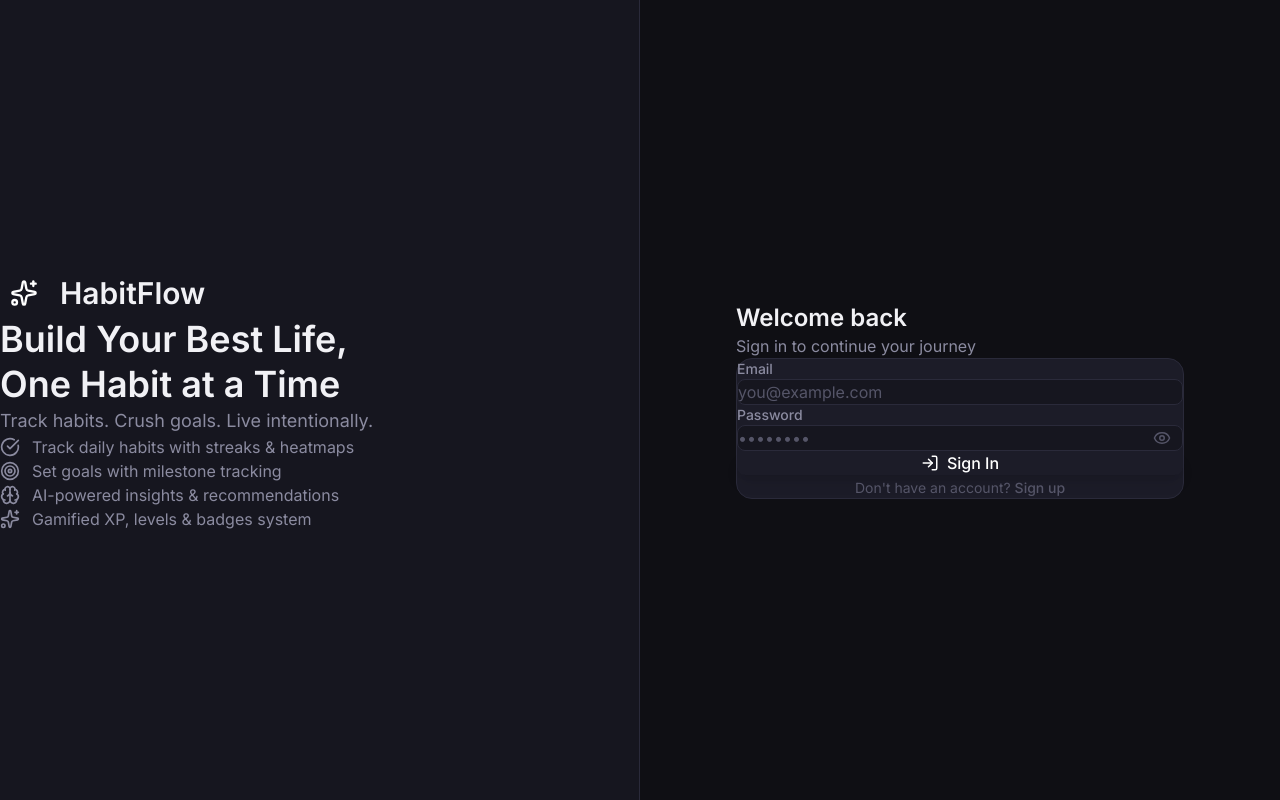
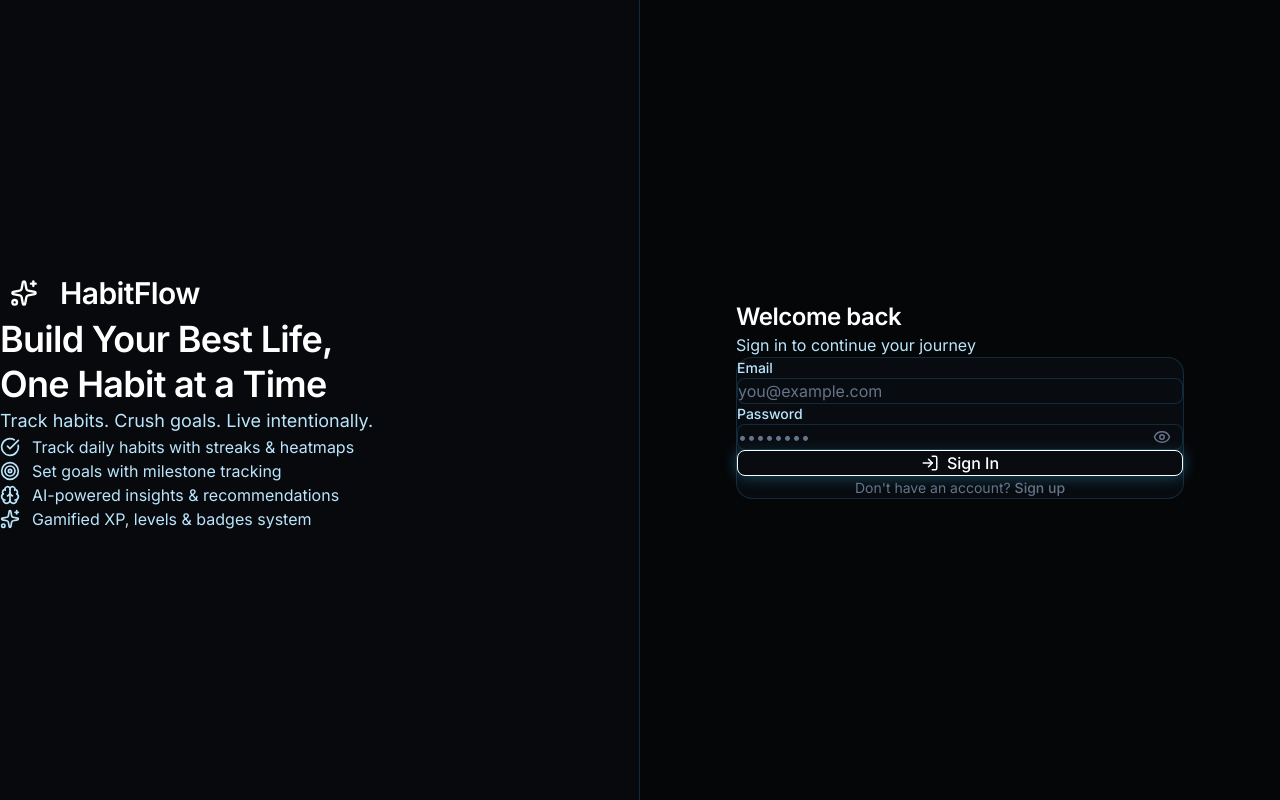
Before and after one commit to subhashdoc234xyz/habitflow.2, a React (Vite) app: page /auth in a window 1280 px wide. Built offline with nearby package versions, Linux system fonts and the light colour scheme; no server answers.

Commit message:
UI Redesign: Obsidian Sky Blue theme with glassmorphism

```diff
--- a/src/components/layout/Sidebar.jsx
+++ b/src/components/layout/Sidebar.jsx
@@ -35,7 +35,7 @@ export default function Sidebar() {
       <aside
         className={`
           hidden lg:flex flex-col fixed left-0 top-0 h-full z-30
-          bg-[var(--bg-secondary)] border-r border-[var(--border)]
+          glass border-r border-[var(--border)] border-l-0 border-y-0 rounded-none
           transition-all duration-300 ease-in-out
           ${collapsed ? 'w-20' : 'w-60'}
         `}
@@ -106,7 +106,7 @@ export default function Sidebar() {
       </aside>
 
       {/* Mobile Bottom Nav */}
-      <nav className="lg:hidden fixed bottom-0 left-0 right-0 z-30 bg-[var(--bg-secondary)] border-t border-[var(--border)] safe-area-bottom">
+      <nav className="lg:hidden fixed bottom-0 left-0 right-0 z-30 glass border-t border-[var(--border)] border-x-0 border-b-0 rounded-none safe-area-bottom">
         <div className="flex justify-around items-center py-2">
           {navItems.slice(0, 5).map((item) => (
             <NavLink
--- a/src/components/layout/TopBar.jsx
+++ b/src/components/layout/TopBar.jsx
@@ -9,7 +9,7 @@ export default function TopBar({ onMenuToggle }) {
   const today = new Date();
 
   return (
-    <header className="sticky top-0 z-20 bg-[var(--bg-primary)]/80 backdrop-blur-lg border-b border-[var(--border)]">
+    <header className="sticky top-0 z-20 glass border-b border-[var(--border)] border-x-0 border-t-0 rounded-none">
       <div className="flex items-center justify-between px-6 py-4">
         <div className="flex items-center gap-4">
           {/* Mobile menu toggle */}
--- a/src/components/ui/Button.jsx
+++ b/src/components/ui/Button.jsx
@@ -1,11 +1,11 @@
 import { forwardRef } from 'react';
 
 const variants = {
-  primary: 'bg-accent hover:bg-accent-light text-white shadow-lg hover:shadow-accent/25',
-  secondary: 'bg-[var(--bg-card)] hover:bg-[var(--bg-hover)] text-[var(--text-primary)] border border-[var(--border)]',
-  ghost: 'hover:bg-[var(--bg-hover)] text-[var(--text-secondary)]',
-  danger: 'bg-red-600 hover:bg-red-700 text-white',
-  success: 'bg-green-600 hover:bg-green-700 text-white',
+  primary: 'bg-accent hover:bg-accent-light text-white shadow-[0_0_15px_rgba(56,189,248,0.4)] hover:shadow-[0_0_25px_rgba(56,189,248,0.6)] border border-accent-light/50',
+  secondary: 'glass hover:bg-[var(--bg-hover)] text-[var(--text-primary)] hover:border-accent/50 hover:shadow-[0_0_15px_rgba(56,189,248,0.2)]',
+  ghost: 'hover:bg-[var(--bg-hover)] text-[var(--text-secondary)] hover:text-[var(--text-primary)]',
+  danger: 'bg-red-600/80 hover:bg-red-500 text-white border border-red-500/50 shadow-[0_0_10px_rgba(239,68,68,0.2)]',
+  success: 'bg-green-600/80 hover:bg-green-500 text-white border border-green-500/50 shadow-[0_0_10px_rgba(34,197,94,0.2)]',
 };
 
 const sizes = {
--- a/src/components/ui/Card.jsx
+++ b/src/components/ui/Card.jsx
@@ -3,7 +3,7 @@ export default function Card({ children, className = '', hover = true, glow = fa
     <div
       onClick={onClick}
       className={`
-        bg-[var(--bg-card)] border border-[var(--border)] rounded-xl p-5
+        glass rounded-xl p-5 relative overflow-hidden
         ${hover ? 'card-hover cursor-pointer' : ''}
         ${glow ? 'glow-accent' : ''}
         ${onClick ? 'cursor-pointer' : ''}
@@ -11,6 +11,8 @@ export default function Card({ children, className = '', hover = true, glow = fa
       `}
       {...props}
     >
+      {/* Optional shine effect for premium look */}
+      <div className="absolute inset-0 bg-gradient-to-tr from-white/0 via-white/5 to-white/0 opacity-0 group-hover:opacity-100 transition-opacity duration-500 pointer-events-none" />
       {children}
     </div>
   );
--- a/src/components/ui/Modal.jsx
+++ b/src/components/ui/Modal.jsx
@@ -37,8 +37,8 @@ export default function Modal({ isOpen, onClose, title, children, size = 'md' })
       <div className="fixed inset-0 bg-black/60 backdrop-blur-sm" />
       <div
         className={`
-          relative w-full ${sizes[size]} bg-[var(--bg-card)] border border-[var(--border)]
-          rounded-xl shadow-2xl animate-slide-up
+          relative w-full ${sizes[size]} glass overflow-hidden
+          rounded-xl shadow-[0_20px_50px_rgba(0,0,0,0.5)] animate-slide-up
         `}
       >
         <div className="flex items-center justify-between p-5 border-b border-[var(--border)]">
--- a/src/styles/globals.css
+++ b/src/styles/globals.css
@@ -2,20 +2,20 @@
 @import "tailwindcss";
 
 :root {
-  --bg-primary: #0f0f14;
-  --bg-secondary: #16161f;
-  --bg-card: #1c1c28;
-  --bg-hover: #23232f;
-  --border: #2a2a3a;
-  --accent: #6366f1;
-  --accent-light: #818cf8;
-  --accent-glow: rgba(99, 102, 241, 0.15);
+  --bg-primary: #050608;
+  --bg-secondary: rgba(10, 12, 16, 0.65);
+  --bg-card: rgba(15, 20, 28, 0.45);
+  --bg-hover: rgba(56, 189, 248, 0.12);
+  --border: rgba(56, 189, 248, 0.18);
+  --accent: #38bdf8;
+  --accent-light: #7dd3fc;
+  --accent-glow: rgba(56, 189, 248, 0.5);
   --success: #22c55e;
   --warning: #f59e0b;
   --danger: #ef4444;
-  --text-primary: #f1f1f5;
-  --text-secondary: #8b8ba0;
-  --text-muted: #555568;
+  --text-primary: #ffffff;
+  --text-secondary: #bae6fd;
+  --text-muted: #64748b;
 }
 
 * {
@@ -35,6 +35,7 @@ body {
 h1, h2, h3, h4, h5, h6 {
   font-family: '"Plus Jakarta Sans"', 'Inter', sans-serif;
   font-weight: 600;
+  letter-spacing: -0.02em;
 }
 
 input, textarea, select {
@@ -46,96 +47,99 @@ input, textarea, select {
   width: 6px;
 }
 ::-webkit-scrollbar-track {
-  background: var(--bg-secondary);
+  background: var(--bg-primary);
 }
 ::-webkit-scrollbar-thumb {
   background: var(--border);
   border-radius: 3px;
 }
 ::-webkit-scrollbar-thumb:hover {
-  background: var(--text-muted);
+  background: var(--accent);
 }
 
 /* Animations */
 @keyframes fadeIn {
-  from { opacity: 0; transform: translateY(8px); }
-  to { opacity: 1; transform: translateY(0); }
+  from { opacity: 0; transform: translateY(12px); filter: blur(4px); }
+  to { opacity: 1; transform: translateY(0); filter: blur(0); }
 }
 
 @keyframes slideUp {
-  from { opacity: 0; transform: translateY(20px); }
-  to { opacity: 1; transform: translateY(0); }
+  from { opacity: 0; transform: translateY(24px) scale(0.98); }
+  to { opacity: 1; transform: translateY(0) scale(1); }
 }
 
 @keyframes pulseGlow {
-  0%, 100% { box-shadow: 0 0 5px var(--accent-glow); }
-  50% { box-shadow: 0 0 20px var(--accent-glow); }
+  0%, 100% { box-shadow: 0 0 10px var(--accent-glow), inset 0 0 5px var(--accent-glow); }
+  50% { box-shadow: 0 0 30px var(--accent-glow), inset 0 0 15px var(--accent-glow); }
 }
 
 @keyframes checkBounce {
-  0% { transform: scale(1); }
-  50% { transform: scale(1.3); }
-  100% { transform: scale(1); }
+  0% { transform: scale(0.8); opacity: 0; }
+  50% { transform: scale(1.4); opacity: 1; }
+  100% { transform: scale(1); opacity: 1; }
 }
 
 @keyframes firePulse {
-  0%, 100% { transform: scale(1); }
-  50% { transform: scale(1.15); }
+  0%, 100% { transform: scale(1); filter: drop-shadow(0 0 5px rgba(249, 115, 22, 0.4)); }
+  50% { transform: scale(1.15); filter: drop-shadow(0 0 15px rgba(249, 115, 22, 0.8)); }
 }
 
 @keyframes xpFill {
-  from { width: 0%; }
+  from { width: 0%; filter: brightness(2); }
+  to { filter: brightness(1); }
 }
 
-@keyframes confettiFall {
-  0% { transform: translateY(-100vh) rotate(0deg); opacity: 1; }
-  100% { transform: translateY(100vh) rotate(720deg); opacity: 0; }
+@keyframes floatBackground {
+  0% { background-position: 0% 50%; }
+  50% { background-position: 100% 50%; }
+  100% { background-position: 0% 50%; }
 }
 
 .animate-fade-in {
-  animation: fadeIn 0.3s ease-out;
+  animation: fadeIn 0.4s cubic-bezier(0.16, 1, 0.3, 1) forwards;
 }
 
 .animate-slide-up {
-  animation: slideUp 0.4s ease-out;
+  animation: slideUp 0.5s cubic-bezier(0.16, 1, 0.3, 1) forwards;
 }
 
 .animate-check {
-  animation: checkBounce 0.3s ease-out;
+  animation: checkBounce 0.4s cubic-bezier(0.34, 1.56, 0.64, 1) forwards;
 }
 
 .animate-fire {
-  animation: firePulse 1s ease-in-out infinite;
+  animation: firePulse 2s ease-in-out infinite;
 }
 
 .animate-xp {
-  animation: xpFill 1s ease-out;
+  animation: xpFill 1.2s cubic-bezier(0.16, 1, 0.3, 1) forwards;
 }
 
 /* Card base style */
 .card-hover {
-  transition: all 200ms ease;
+  transition: all 300ms cubic-bezier(0.16, 1, 0.3, 1);
 }
 .card-hover:hover {
   border-color: var(--accent);
-  box-shadow: 0 0 20px var(--accent-glow);
-  transform: translateY(-1px);
+  box-shadow: 0 10px 40px -10px var(--accent-glow), inset 0 0 20px rgba(56, 189, 248, 0.05);
+  transform: translateY(-2px) scale(1.01);
 }
 
 /* Glow effect */
 .glow-accent {
-  box-shadow: 0 0 15px var(--accent-glow);
+  box-shadow: 0 0 20px var(--accent-glow);
 }
 
 /* Glass effect */
 .glass {
-  background: rgba(28, 28, 40, 0.8);
-  backdrop-filter: blur(12px);
-  -webkit-backdrop-filter: blur(12px);
+  background: var(--bg-card);
+  backdrop-filter: blur(20px);
+  -webkit-backdrop-filter: blur(20px);
   border: 1px solid var(--border);
+  box-shadow: 0 8px 32px 0 rgba(0, 0, 0, 0.4), inset 0 1px 0 0 rgba(255, 255, 255, 0.1);
 }
 
 /* Smooth transitions */
 * {
-  transition: background-color 200ms ease, border-color 200ms ease, color 200ms ease;
+  transition: background-color 300ms ease, border-color 300ms ease, color 300ms ease, box-shadow 300ms ease, transform 300ms ease;
 }
```
Also changed, not shown: src/components/layout/AppLayout.jsx (+13 -4 lines).
